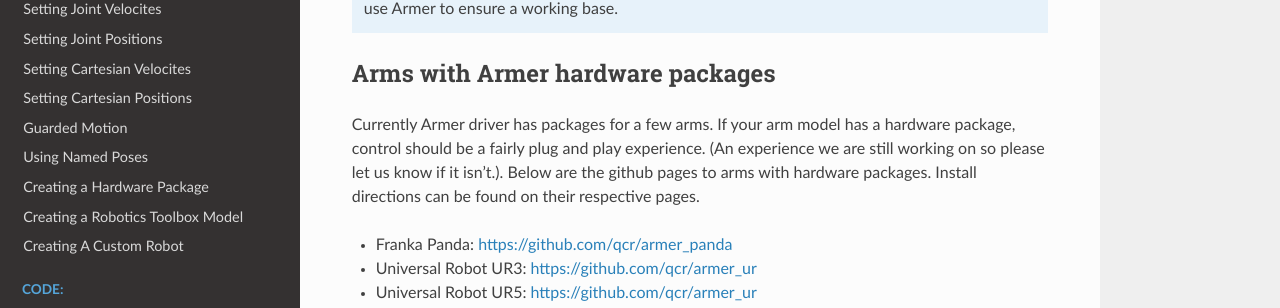
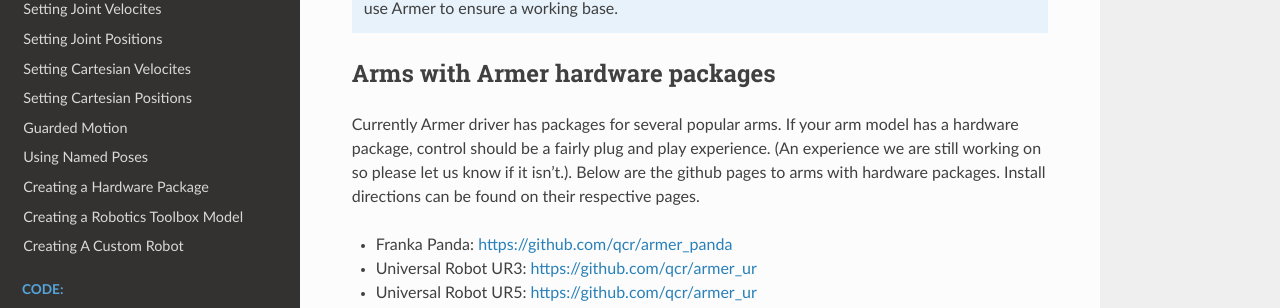
Before and after one commit to qcr/armer, a Sphinx documentation site: the page built from docs/supported_arms.rst, in a window 1280 px wide and 1386 px high. Shown: the part 372-680 px from the top of the window. Built offline with Sphinx 7.4.7 and the Read the Docs theme 2.0.0, drawn with Linux system fonts in a browser that asks for light colours.

Commit message:
Peter typo fixes

```diff
--- a/docs/supported_arms.rst
+++ b/docs/supported_arms.rst
@@ -10,7 +10,7 @@
 
 Arms with Armer hardware packages
 ----------------------------------
-Currently Armer driver has packages for a few arms. If your arm model has a hardware package, control should be a fairly plug and play experience. (An experience we are still working on so please let us know if it isn't.). Below are the github pages to arms with hardware packages. Install directions can be found on their respective pages.
+Currently Armer driver has packages for several popular arms. If your arm model has a hardware package, control should be a fairly plug and play experience. (An experience we are still working on so please let us know if it isn't.). Below are the github pages to arms with hardware packages. Install directions can be found on their respective pages.
 
 * Franka Panda: `https://github.com/qcr/armer_panda <https://github.com/qcr/armer_panda>`_
 
--- a/docs/welcome.rst
+++ b/docs/welcome.rst
@@ -19,7 +19,7 @@
 * `End effector Cartesian position control <set_Cartesian_pose.html>`_
 * `End effector Cartesian velocity control with guarded motion <guarded_motion.html>`_
 
-In addition to a multiple control method layer, Armer is designed to be a compatability layer allowing the user to use the same code across different robotic platforms. Armer supports control for physical and simulated arms giving users the ability to develop even without access to a physical manipulator.
+In addition to a multiple control method layer, Armer is designed to be a compatibility layer allowing the user to use the same code across different robotic platforms. Armer supports control for physical and simulated arms giving users the ability to develop even without access to a physical manipulator.
 
 Below is a gif of 3 different simulated arms moving with the same Cartesian velocity commands.
 
@@ -31,7 +31,7 @@
 
 Several ROS action servers, topics and services are set up by Armer to enable this functionality. A summary of these can be found `here <API.html>`_.
 
-The driver is built off the `Python Robotics Toolbox (RTB) <https://qcr.github.io/code/robotics-toolbox-python>`_ and requires a URDF loaded RTB model to calculate the required movement kinematics, RTB comes with browser based simulator `Swift <https://qcr.github.io/code/swift/>`_ which Armer uses as an out of the box simulator.
+The driver is built on the `Robotics Toolbox (RTB) for Python <https://qcr.github.io/code/robotics-toolbox-python>`_ and requires a URDF loaded RTB model to calculate the required movement kinematics, RTB comes with browser based simulator `Swift <https://qcr.github.io/code/swift/>`_ which Armer uses as an out of the box simulator.
 
 Due to these supporting packages using Armer with a manipulator will require several requirements:
 
```
